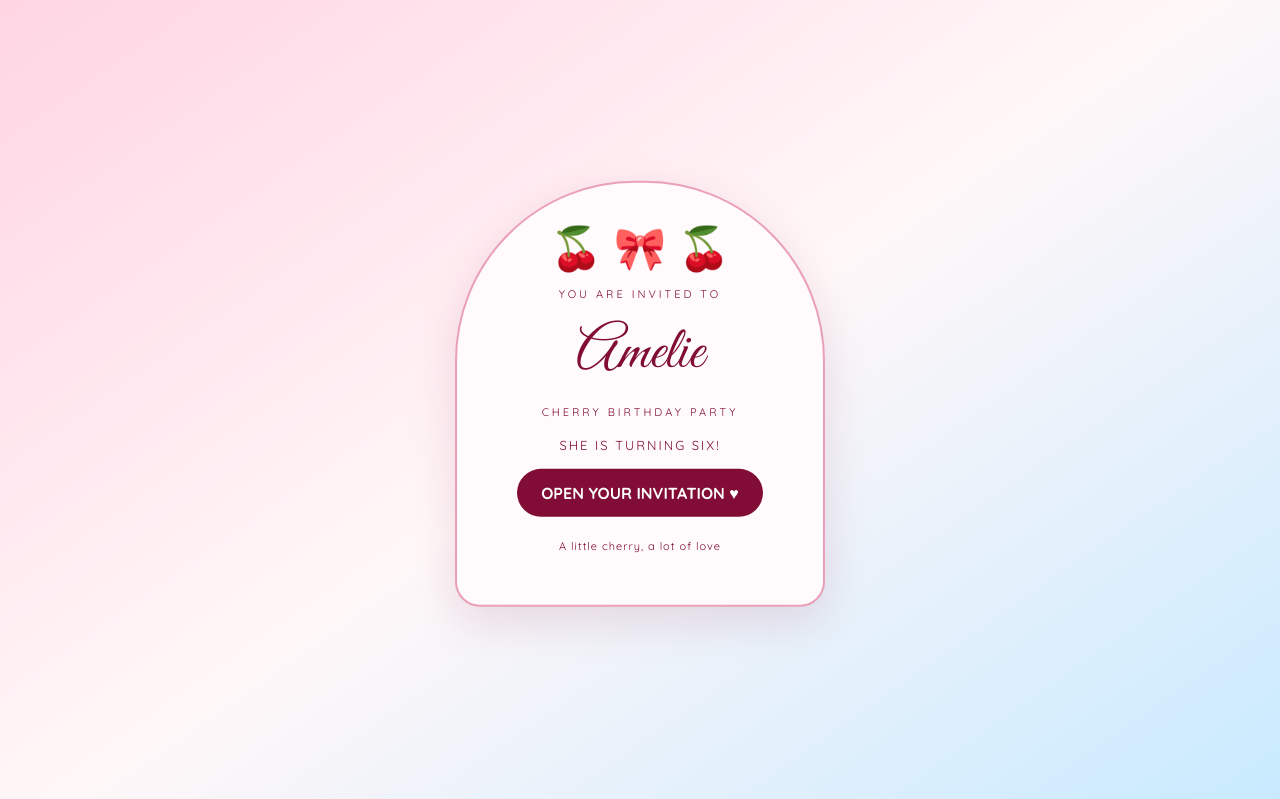
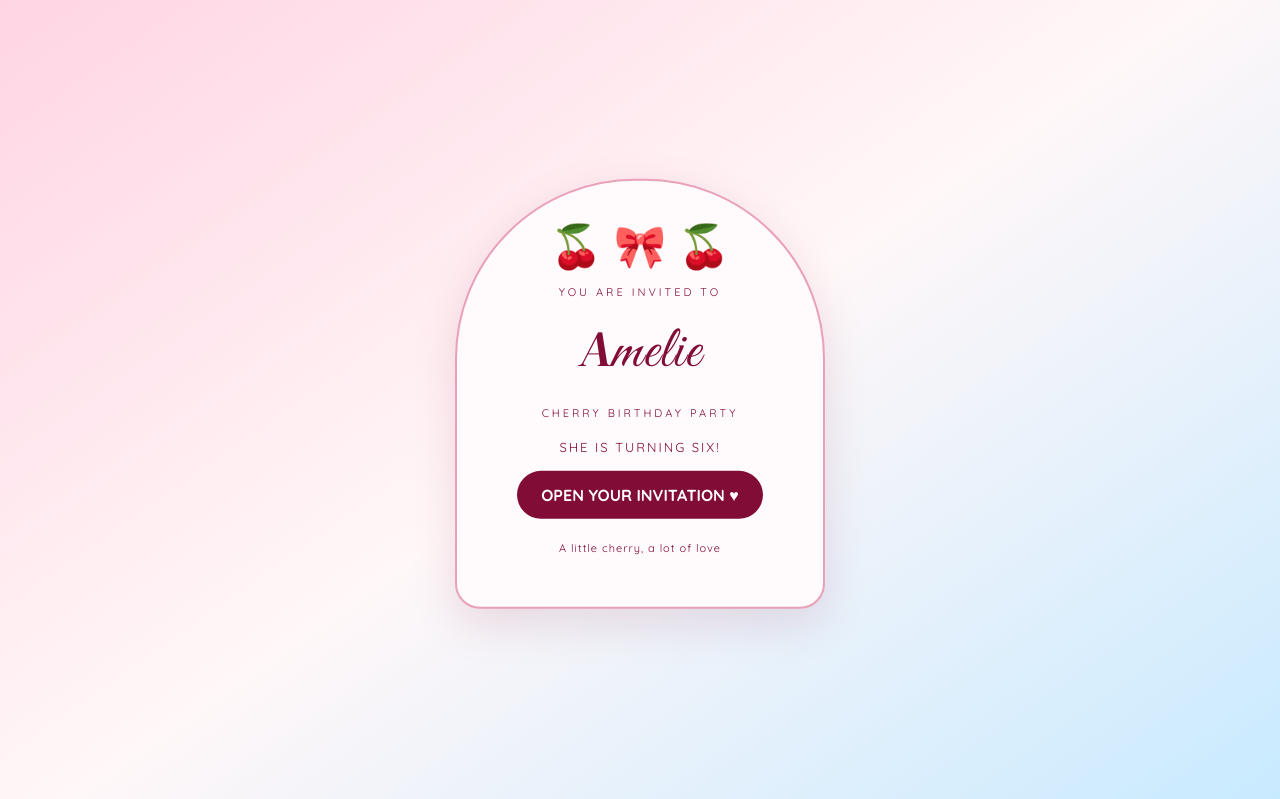
Before and after one commit to fvfngrhbr5-pixel/birthday-invitation, a plain HTML site: page index.html in a window 1280 px wide. Shown: the top 799 px of the page. Drawn offline with Linux system fonts and the light colour scheme.

Commit message:
Update birthday invitation styling and name display

```diff
--- a/index.html
+++ b/index.html
@@ -443,6 +443,15 @@
     scroll-behavior: auto !important;
   }
 }
+  .name .capital-a {
+  font-family: 'DM Serif Display', serif;
+  font-size: 0.85em;
+  font-weight: 400;
+  font-style: italic;
+  display: inline-block;
+  margin-right: -0.03em;
+  color: var(--burgundy);
+}
 </style>
 </head>
 <body>
@@ -450,7 +459,7 @@
   <div class="envelope">
     <div style="font-size:42px">🍒 🎀 🍒</div>
     <p>YOU ARE INVITED TO</p>
-    <h1>Amelie</h1>
+   <h1 class="name"><span class="capital-a">A</span>melie</h1>
     <p>CHERRY BIRTHDAY PARTY</p>
     <p style="font-size:13px;letter-spacing:2px">
       SHE IS TURNING SIX!
```
